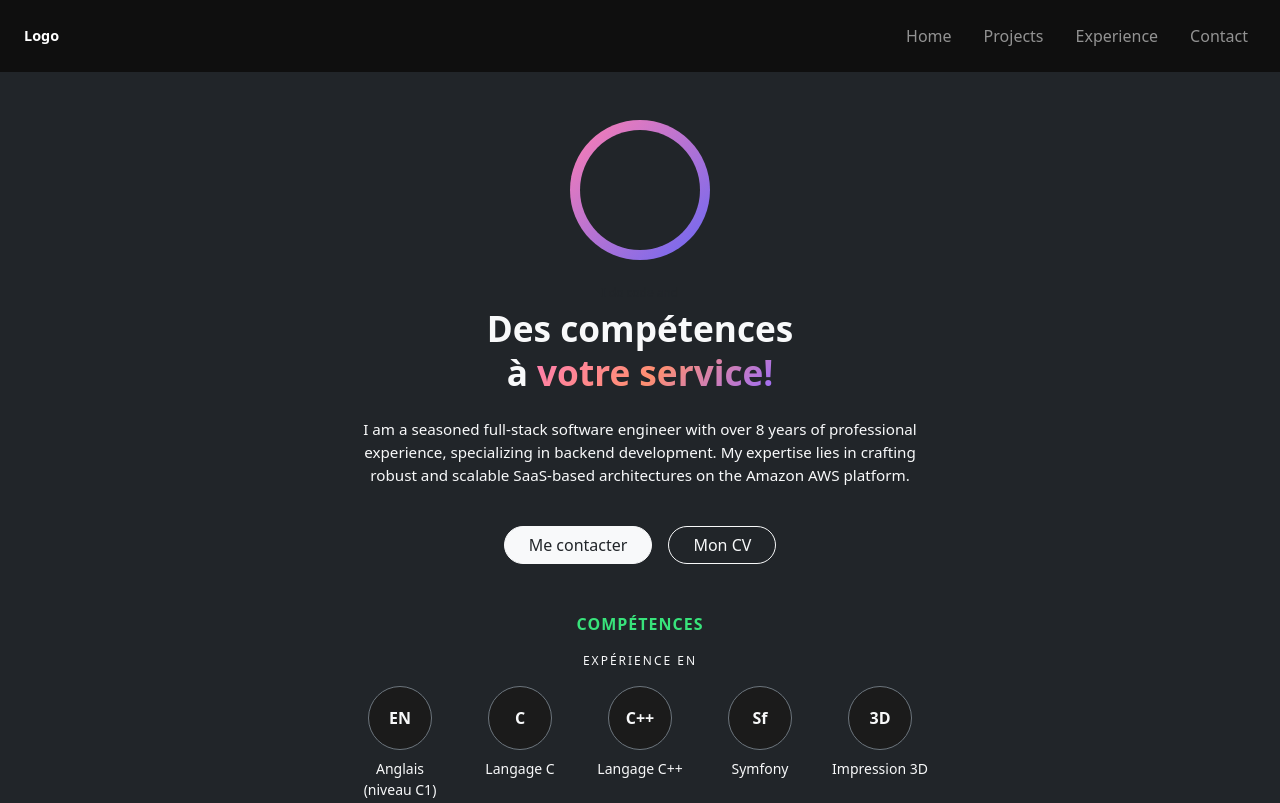
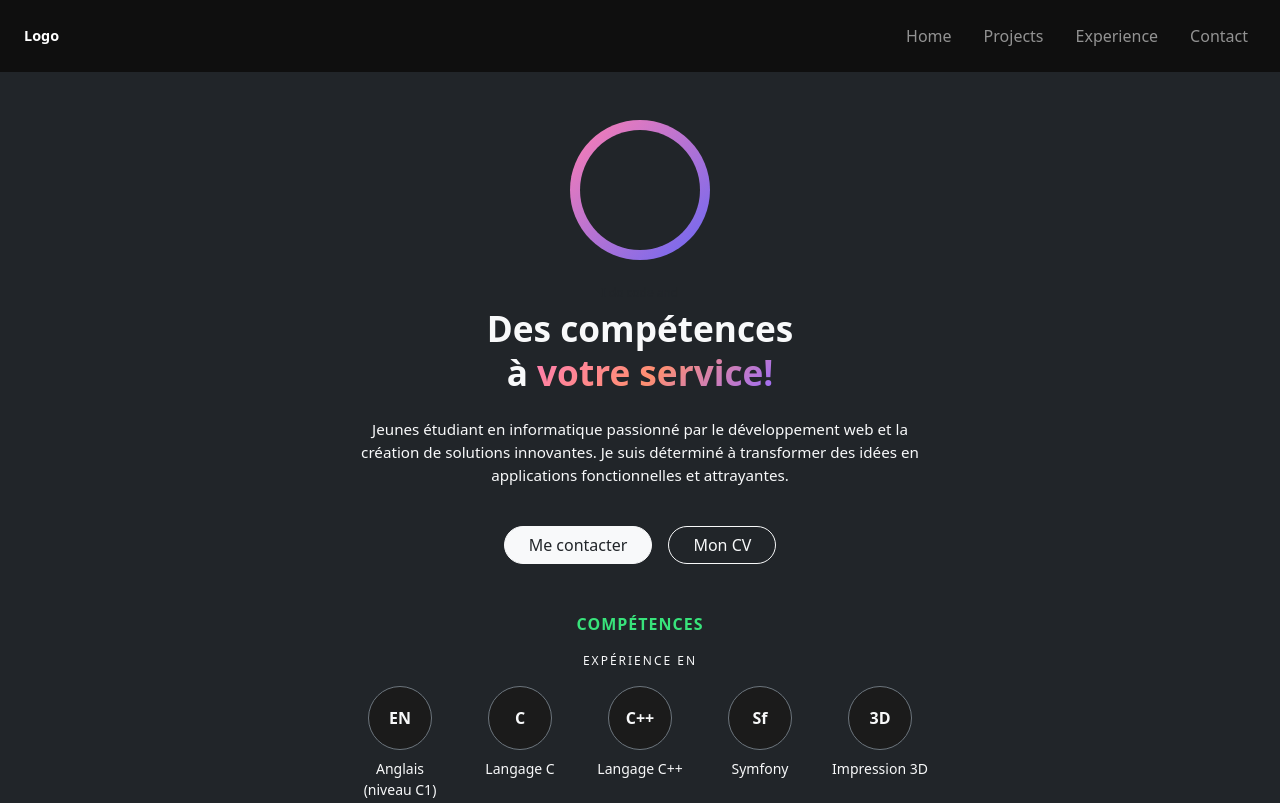
Before and after one commit to Puechamp/Portfolio, a website: page Portfolio.html in a window 1280 px wide. Shown: the top 803 px of the page. Drawn offline with nearby package versions, Linux system fonts and the light colour scheme.

Commit message:
final commit

```diff
--- a/Portfolio.html
+++ b/Portfolio.html
@@ -35,8 +35,8 @@
                 à <span style="background:linear-gradient(135deg,#ff7eb3,#ff8f70,#9a6cff); background-clip:text; -webkit-background-clip:text; -webkit-text-fill-color:transparent;">votre service!</span>
             </h1>
             <p class="text-light mt-3" style="font-size:0.95rem; max-width:560px;">
-                I am a seasoned full-stack software engineer with over 8 years of professional experience, specializing in backend development.
-                My expertise lies in crafting robust and scalable SaaS-based architectures on the Amazon AWS platform.
+                Jeunes étudiant en informatique passionné par le développement web et la création de solutions innovantes.
+                Je suis déterminé à transformer des idées en applications fonctionnelles et attrayantes.
             </p>
             <div class="d-flex gap-3 mt-4 flex-wrap justify-content-center">
                 <a class="btn btn-light text-dark px-4 rounded-pill" href="#">Me contacter</a>
```
Also changed, not shown: docs/index.html (+2 -2 lines).
